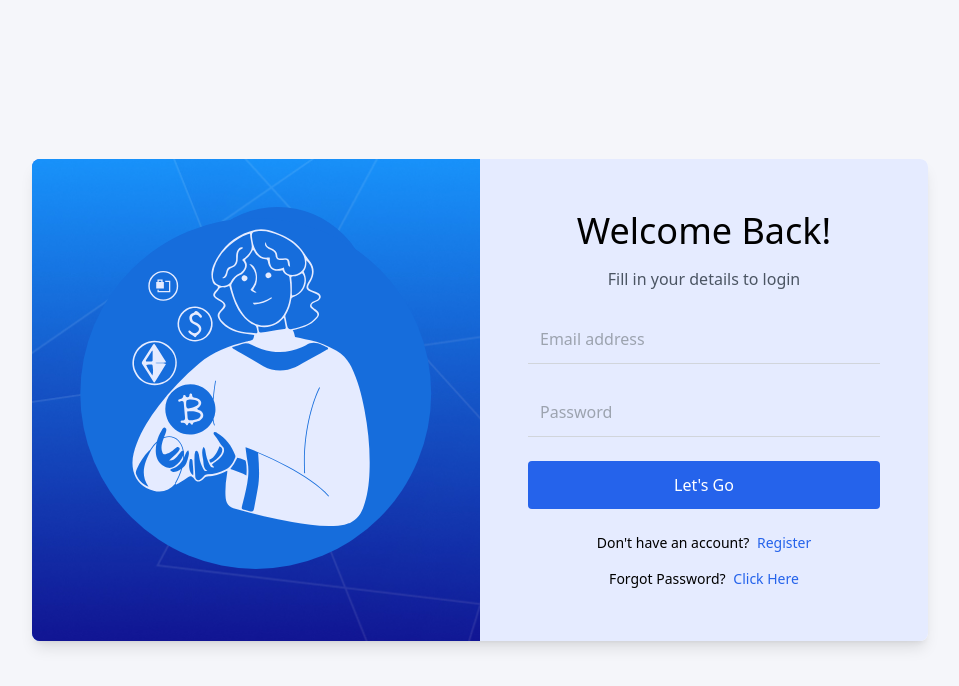
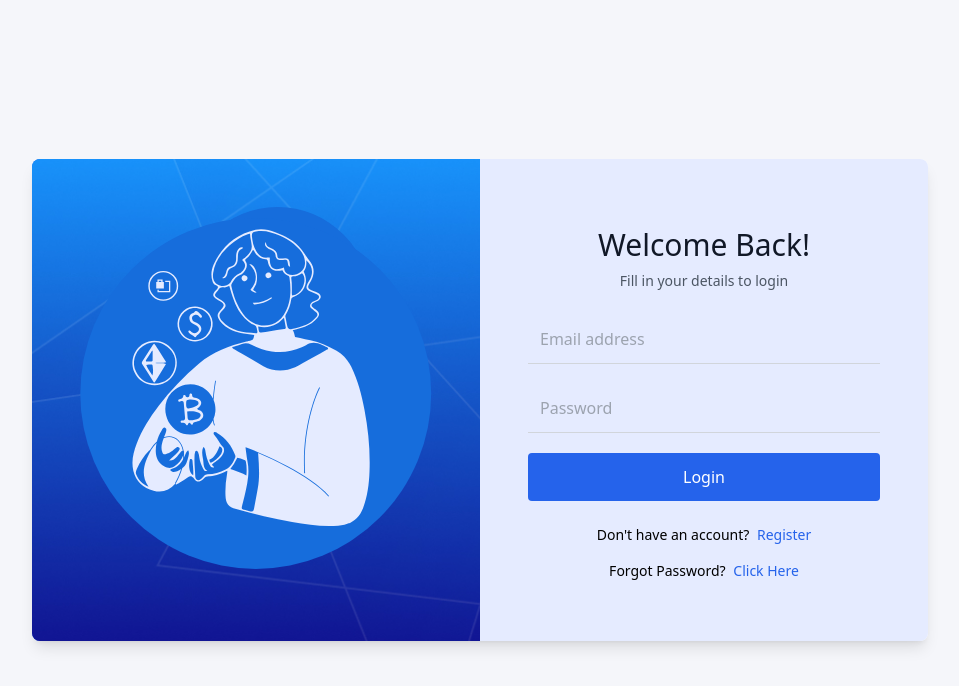
Before and after one commit to trisers/token-lock, a Next.js app: page /login in a window 1280 px wide. Shown: the top 686 px of the page, without its empty margins (160-1119 px from the left). Built offline with nearby package versions, Linux system fonts and the light colour scheme.

Commit message:
feat(login):Added spinner in button login and registeration page

```diff
--- a/src/app/api/register/route.ts
+++ b/src/app/api/register/route.ts
@@ -1,7 +1,6 @@
-// src/app/api/register/route.ts
 import { NextRequest, NextResponse } from 'next/server';
 import pool from '../../../config/dbconfig';
-import { OkPacket } from 'mysql2';
+import { ResultSetHeader, RowDataPacket } from 'mysql2';
 import bcrypt from 'bcrypt';
 
 export async function POST(req: NextRequest) {
@@ -14,22 +13,33 @@ export async function POST(req: NextRequest) {
       return NextResponse.json({ message: 'Missing required fields' }, { status: 400 });
     }
 
-    // Hash the password
-    const saltRounds = 10;
-    const hashedPassword = await bcrypt.hash(password, saltRounds);
-
     const connection = await pool.getConnection();
     try {
-      const [result] = await connection.execute<OkPacket>(
-        `INSERT INTO users (username, email, password) VALUES (?, ?, ?)`,
+      // Check if username or email already exists
+      const [existingUsers] = await connection.execute<RowDataPacket[]>(
+        'SELECT username, email FROM users WHERE username = ? OR email = ?',
+        [username, email]
+      );
+
+      if (existingUsers.length > 0) {
+        const existingUser = existingUsers[0];
+        if (existingUser.username === username) {
+          return NextResponse.json({ message: 'Username already exists' }, { status: 409 });
+        } else if (existingUser.email === email) {
+          return NextResponse.json({ message: 'Email already exists' }, { status: 409 });
+        }
+      }
+
+      // If no existing user, proceed with registration
+      const saltRounds = 10;
+      const hashedPassword = await bcrypt.hash(password, saltRounds);
+
+      const [result] = await connection.execute<ResultSetHeader>(
+        'INSERT INTO users (username, email, password) VALUES (?, ?, ?)',
         [username, email, hashedPassword]
       );
 
-      if ('insertId' in result) {
-        return NextResponse.json({ message: 'User registered successfully', id: result.insertId }, { status: 201 });
-      } else {
-        throw new Error('Failed to get insertId from query result');
-      }
+      return NextResponse.json({ message: 'User registered successfully', id: result.insertId }, { status: 201 });
     } finally {
       connection.release();
     }
--- a/src/app/login/page.tsx
+++ b/src/app/login/page.tsx
@@ -7,6 +7,7 @@ import Image from 'next/image';
 import loginlockbckg from "../assets/loginlockbckg.jpg";
 import loginimg from "../assets/loginimg.svg";
 import Toast from '../components/Toast';
+import { Loader2 } from 'lucide-react';
 
 const LoginPage: React.FC = () => {
   const [email, setEmail] = useState('');
@@ -15,11 +16,13 @@ const LoginPage: React.FC = () => {
   const [showToast, setShowToast] = useState(false);
   const [toastMessage, setToastMessage] = useState('');
   const [toastType, setToastType] = useState<'success' | 'error'>('success');
+  const [isLoading, setIsLoading] = useState(false);
   const router = useRouter();
 
   const handleSubmit = async (e: React.FormEvent) => {
     e.preventDefault();
     setError('');
+    setIsLoading(true);
 
     try {
       const response = await fetch('/api/login', {
@@ -36,7 +39,7 @@ const LoginPage: React.FC = () => {
         setShowToast(true);
         setTimeout(() => {
           router.push('/dashboard');
-        }, 2000);
+        }, 1000);
       } else {
         const data = await response.json();
         setToastMessage(data.message || 'Login failed');
@@ -50,11 +53,13 @@ const LoginPage: React.FC = () => {
       setToastType('error');
       setShowToast(true);
       setError('An error occurred during login');
+    } finally {
+      setIsLoading(false);
     }
   };
 
   return (
-    <div className="min-h-screen flex items-center justify-center bg-[#F5F6FA]">
+    <div className="min-h-screen flex items-center justify-center bg-[#f5f6fa]">
       <div className="bg-white rounded-lg shadow-lg overflow-hidden max-w-4xl w-full">
         <div className="flex">
           {/* Left side with background image */}
@@ -69,9 +74,10 @@ const LoginPage: React.FC = () => {
 
           {/* Right side - Login form */}
           <div className="w-1/2 p-12 bg-[#E5EBFF] flex flex-col justify-center">
-            <h2 className="text-4xl text-center font-medium mb-4">Welcome Back!</h2>
-            <p className="text-gray-600 text-center mb-6">Fill in your details to login</p>
-            <form onSubmit={handleSubmit} className="space-y-6">
+          <h2 className="mt-2  mb-2 text-center text-3xl font-medium text-gray-900">Welcome Back!</h2>
+            {/* <h2 className="text-4xl text-center font-medium mb-4">Welcome Back!</h2> */}
+            <p className="text-gray-600 text-center mb-6 text-sm">Fill in your details to login</p>
+            <form onSubmit={handleSubmit} className="space-y-5 ">
               <div>
                 <input
                   id="email-address"
@@ -100,9 +106,17 @@ const LoginPage: React.FC = () => {
               </div>
               <button
                 type="submit"
-                className="w-full bg-blue-600 text-white p-3 rounded font-medium hover:bg-blue-700 transition duration-200"
+                className="w-full bg-blue-600 text-white p-3 rounded font-medium hover:bg-blue-700 transition duration-200 flex items-center justify-center"
+                disabled={isLoading}
               >
-                Let's Go
+                {isLoading ? (
+                  <>
+                    <Loader2 className="mr-2 h-4 w-4 animate-spin" />
+                    {/* Logging in... */}
+                  </>
+                ) : (
+                  "Login"
+                )}
               </button>
             </form>
             <div className="mt-6 text-center text-sm">
--- a/src/app/register/page.tsx
+++ b/src/app/register/page.tsx
@@ -8,6 +8,7 @@ import Image from 'next/image';
 import logolock from "../assets/logolock.png";
 import loginlockbckg from "../assets/loginlockbckg.jpg";
 import Toast from '../components/Toast';
+import { Loader2 } from 'lucide-react';
 
 
 const RegisterPage: React.FC = () => {
@@ -18,10 +19,13 @@ const RegisterPage: React.FC = () => {
   const [showToast, setShowToast] = useState(false);
   const [toastMessage, setToastMessage] = useState('');
   const [toastType, setToastType] = useState<'success' | 'error'>('success');
+  const [isLoading, setIsLoading] = useState(false);
+
   const router = useRouter();
 
   const handleSubmit = async (e: React.FormEvent) => {
     e.preventDefault();
+    setIsLoading(true);
     try {
       const response = await fetch('/api/register', {
         method: 'POST',
@@ -46,6 +50,8 @@ const RegisterPage: React.FC = () => {
       setToastMessage('An error occurred during Registration');
       setToastType('error');
       setShowToast(true);
+    } finally {
+      setIsLoading(false);
     }
   };
 
@@ -74,7 +80,7 @@ const RegisterPage: React.FC = () => {
               <h2 className="mt-2  mb-2 text-center text-3xl font-medium text-gray-900">
                 Create your account
               </h2>
-              <p className="text-gray-600 text-center mb-6">Fill in your details to Register</p>
+              <p className="text-gray-600 text-center mb-6 text-sm">Fill in your details to Register</p>
 
             </div>
             <form className="mt-6 space-y-6" onSubmit={handleSubmit}>
@@ -85,7 +91,7 @@ const RegisterPage: React.FC = () => {
                     name="username"
                     type="text"
                     required
-                    placeholder="username"
+                    placeholder="Username"
                     className="w-full p-3 border-b border-gray-300 focus:border-blue-600 focus:outline-none bg-transparent"
                     value={username}
                     onChange={(e) => setUsername(e.target.value)}
@@ -119,15 +125,26 @@ const RegisterPage: React.FC = () => {
                 </div>
               </div>
               <div>
+
                 <button
                   type="submit"
-                  className="group relative w-full flex justify-center py-2 px-4 border border-transparent text-sm font-medium rounded-md text-white bg-blue-600 hover:bg-blue-700 focus:outline-none focus:ring-2 focus:ring-offset-2 focus:ring-indigo-500"
+                  className='w-full bg-blue-600 text-white p-3 rounded font-medium hover:bg-blue-700 transition duration-200 flex items-center justify-center'
+                  // className="group relative w-full flex justify-center py-2 px-4 border border-transparent text-sm font-medium rounded-md text-white bg-blue-600 hover:bg-blue-700 focus:outline-none focus:ring-2 focus:ring-offset-2 focus:ring-indigo-500"
+                  disabled={isLoading}
                 >
-                  Register
+                  {isLoading ? (
+                    <>
+                      <Loader2 className="mr-2 h-4 w-4 animate-spin" />
+                      {/* Logging in... */}
+                    </>
+                  ) : (
+                    "Register"
+                  )}
+
                 </button>
               </div>
             </form>
-            <div className="text-center mt-5">
+            <div className="text-center mt-5 text-sm">
               Already have an account?
               <Link href="/login" className="text-blue-600 ml-1 hover:underline">
                 Sign in
```
